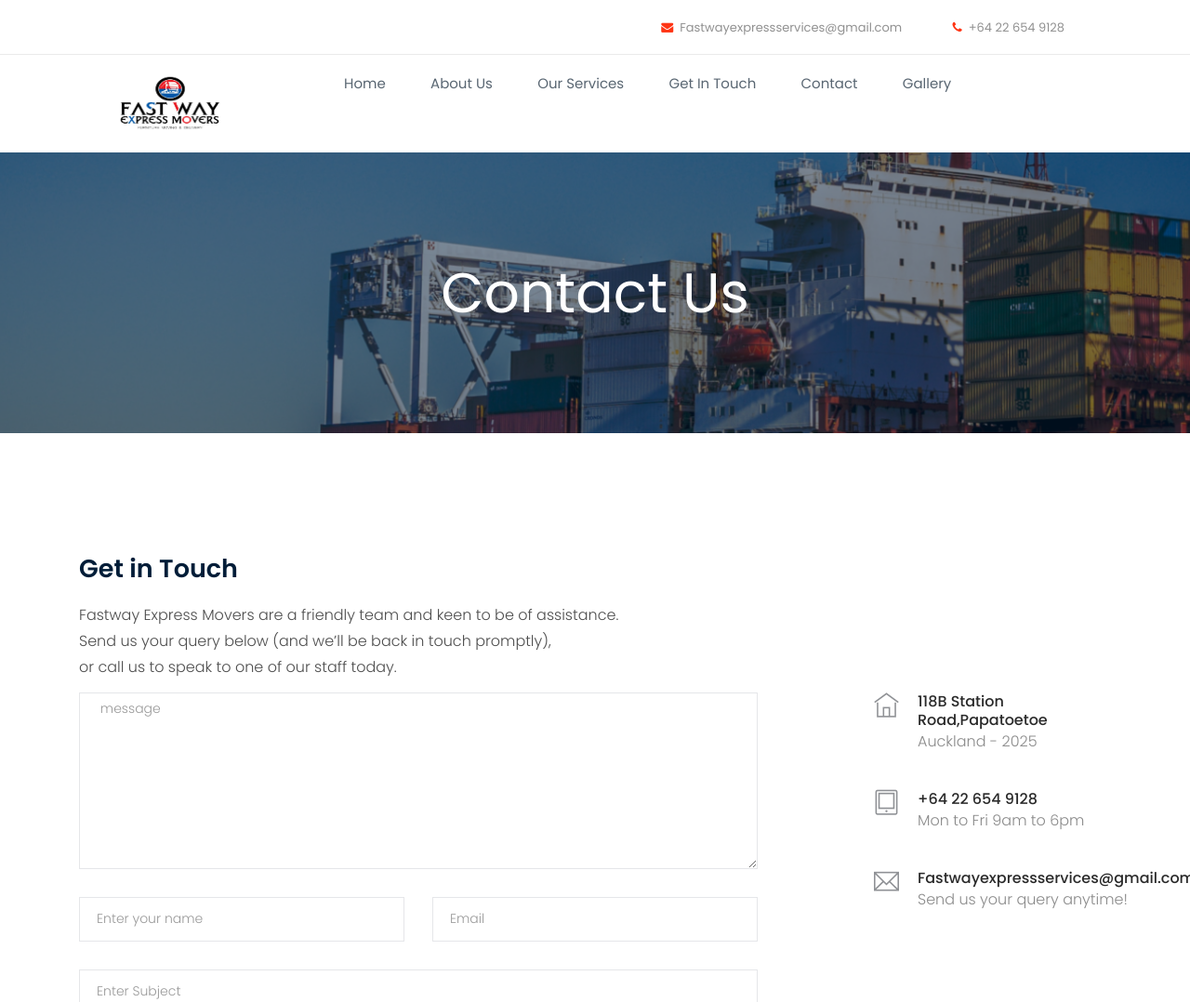
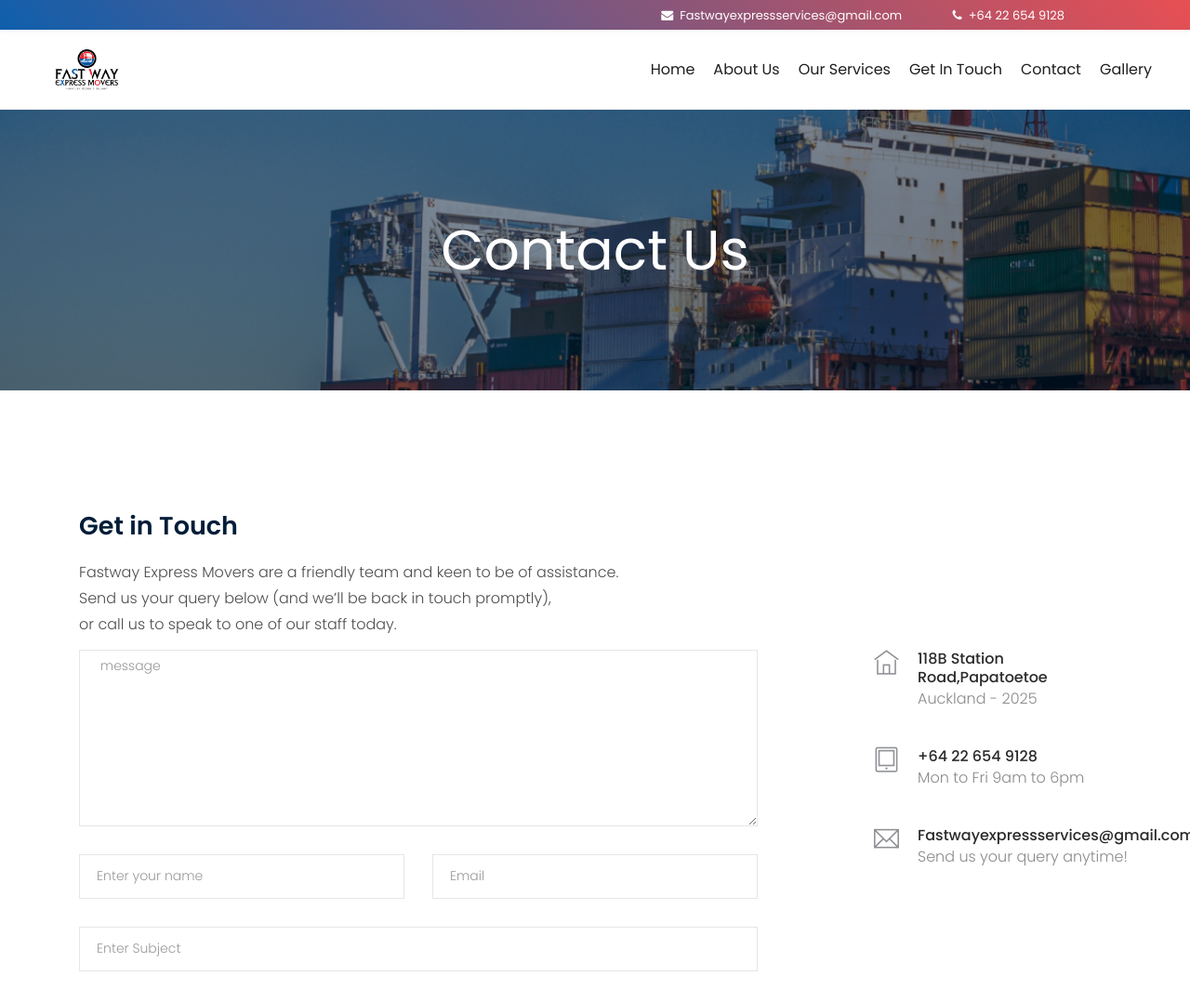
Before and after one commit to Amal277223/Amal277223.FWexpressmover.io, a plain HTML site: page Project/contact.html in a window 1280 px wide. Shown: the top 1078 px of the page at 93% size. Drawn offline with Linux system fonts and the light colour scheme.

Commit message:
Header with button theme color changed

```diff
--- a/Project/contact.html
+++ b/Project/contact.html
@@ -24,6 +24,7 @@
     <link rel="stylesheet" href="css/animate.css">
     <link rel="stylesheet" href="css/slicknav.css">
     <link rel="stylesheet" href="css/style.css">
+    <link rel="stylesheet" href="css/custom.css">
     <!-- <link rel="stylesheet" href="css/responsive.css"> -->
 </head>
 
@@ -62,47 +63,26 @@
                     </div>
                 </div>
             </div>
-            <div id="sticky-header" class="main-header-area">
-                <div class="container">
-
-                            <div class="col-12 d-block d-lg-none">
-                                <div class="logo">
+            <div id="sticky-header">
+                <nav class="navbar navbar-inverse">
+                    <div class="container-fluid">
+                        <div class="navbar-header">
                             <a href="index.html">
-                                        <img src="img/logo.png" alt="">
+                                <img src="img/logo.jpeg" height="70" alt="">
                             </a>
                         </div>
-                            </div>
-                      <div class="row">
-                        <div class="col-xl-3 col-lg-3">
-                            <div class="logo">
-                                <a href="index.html">
-                                    <img src="img/logo.jpeg" style="height: 90px;width: 196px;" alt="">
-                                </a>
-                            </div>
-                        </div>
-                            <div class="col-xl-9 col-lg-9">
-                                <div class="main-menu  d-none d-lg-block">
-                                    <nav>
-                                        <ul id="navigation">
-                                            <li><a  href="index.html">home</a></li>
+                        <ul class="nav navbar-nav navbar-right">
+                            <li><a href="index.html">Home</a></li>
 
                             <li><a href="About.html">About Us</a></li>
-                                            <li><a  href="service.html">Our Services</a></li>
+                            <li><a href="service.html">Our Services</a></li>
                             <li><a href="getintouch.html">Get In Touch</a></li>
 
                             <li><a href="contact.html">Contact</a></li>
-                                            <li><a href="elements.html">Gallery</a> </li>
+                            <li><a href="elements.html">Gallery</a></li>
                         </ul>
+                    </div>
                 </nav>
-                                </div>
-                            </div>
-                        </div>
-                            <div class="col-12">
-                                <div class="mobile_menu d-block d-lg-none"></div>
-                            </div>
-
-
-                </div>
             </div>
         </div>
     </header>
--- /dev/null
+++ b/Project/css/custom.css
@@ -0,0 +1,6 @@
+.navbar-nav {
+    flex-direction: row;
+}
+ul.nav.navbar-nav.navbar-right li {
+    padding: 0 10px;
+}
```
Also changed, not shown: Project/css/style.css, Project/img/icon/address.svg, Project/img/icon/support.svg, Project/img/svg_icon/address.svg, Project/img/svg_icon/check.svg, Project/img/svg_icon/download.svg, Project/img/svg_icon/quote.svg. Lines whose indentation alone changed are shown as unchanged.
